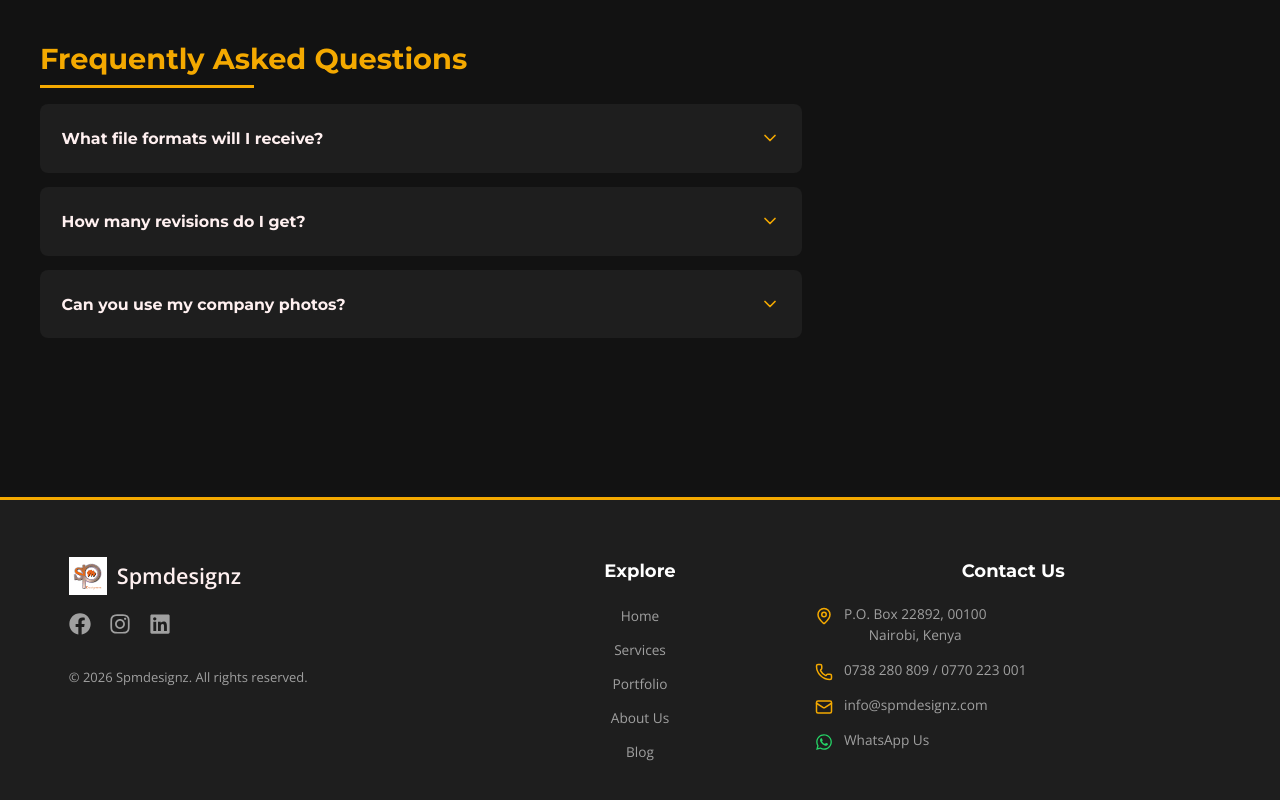
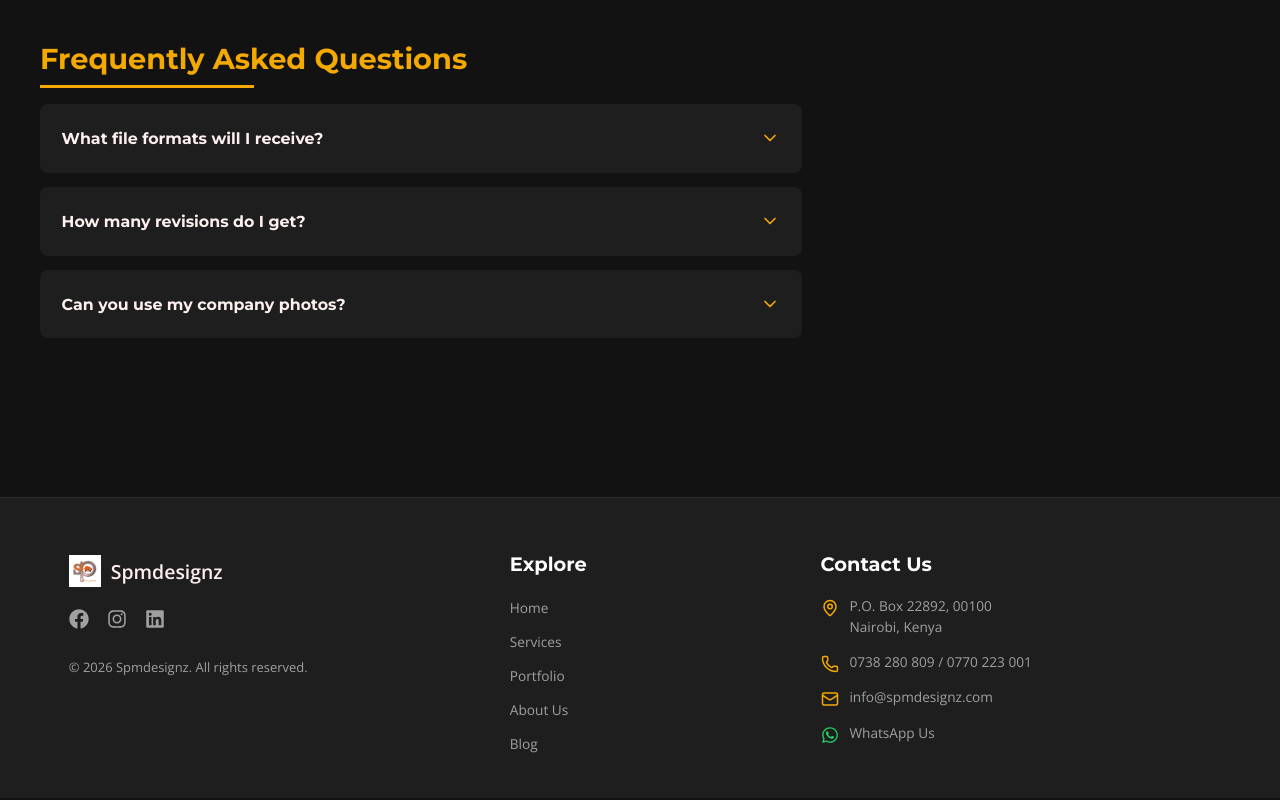
Before and after one commit to MucheruElijah/spmdesignz-website, a React (Vite) app: page /service/flyer-design in a window 1280 px wide. Shown: the part 1981-2781 px from the top of the page. Built offline with nearby package versions, Linux system fonts and the light colour scheme.

Commit message:
Fix asset paths

```diff
--- a/src/App.css
+++ b/src/App.css
@@ -491,7 +491,7 @@
 /* Footer Redesign */
 .site-footer {
   background-color: var(--surface-color);
-  border-top: 3px solid var(--primary-color);
+  border-top: 1px solid var(--surface-color-light);
   padding: 4rem 0 3rem;
   color: var(--text-secondary);
 }
@@ -499,7 +499,7 @@
 .footer-grid {
   display: grid;
   grid-template-columns: 1.5fr 1fr 1.5fr;
-  gap: 3rem;
+  gap: 3.5rem;
   align-items: start;
 }
 
@@ -510,10 +510,14 @@
   }
 }
 
-.footer-col-brand {
+.footer-col {
   display: flex;
   flex-direction: column;
   align-items: flex-start;
+  text-align: left;
+}
+
+.footer-col-brand {
   gap: 1.25rem;
 }
 
@@ -523,13 +527,24 @@
   gap: 10px;
   text-decoration: none;
   font-weight: 700;
-  font-size: 1.5rem;
+  font-size: 1.35rem;
   color: var(--text-primary);
+  line-height: 1;
+  margin-bottom: 0.25rem;
 }
 
 .footer-logo img {
-  height: 38px;
+  height: 32px;
   width: auto;
+}
+
+.footer-heading {
+  color: #fff;
+  font-size: 1.35rem;
+  margin: 0 0 1.5rem 0;
+  font-weight: 700;
+  line-height: 1;
+  text-align: left;
 }
 
 .footer-socials {
@@ -550,14 +565,7 @@
 .copyright-text {
   font-size: 0.9rem;
   color: var(--text-secondary);
-  margin-top: 0.5rem;
-}
-
-.footer-heading {
-  color: #fff;
-  font-size: 1.25rem;
-  margin-bottom: 1.25rem;
-  font-weight: 700;
+  margin-top: 0.25rem;
 }
 
 .footer-links {
@@ -566,7 +574,14 @@
   margin: 0;
   display: flex;
   flex-direction: column;
+  align-items: flex-start;
   gap: 0.75rem;
+  text-align: left;
+  width: 100%;
+}
+
+.footer-links li {
+  text-align: left;
 }
 
 .footer-links a {
@@ -574,11 +589,12 @@
   text-decoration: none;
   transition: var(--transition);
   font-size: 0.95rem;
+  display: inline-block;
 }
 
 .footer-links a:hover {
   color: var(--primary-color);
-  padding-left: 4px;
+  transform: translateX(4px);
 }
 
 .footer-contact-list {
@@ -587,7 +603,10 @@
   margin: 0;
   display: flex;
   flex-direction: column;
+  align-items: flex-start;
   gap: 1rem;
+  text-align: left;
+  width: 100%;
 }
 
 .footer-contact-list li {
@@ -597,6 +616,7 @@
   font-size: 0.95rem;
   color: var(--text-secondary);
   line-height: 1.5;
+  text-align: left;
 }
 
 .contact-icon {
--- a/src/App.jsx
+++ b/src/App.jsx
@@ -86,15 +86,15 @@ function App() {
               <span>Spmdesignz</span>
             </Link>
             <div className="footer-socials">
-              <a href="https://web.facebook.com/spmdesigners" target="_blank" rel="noopener noreferrer" aria-label="Facebook"><FaFacebook size={22} /></a>
-              <a href="https://www.instagram.com/spmdesignz" target="_blank" rel="noopener noreferrer" aria-label="Instagram"><FaInstagram size={22} /></a>
-              <a href="https://linkedin.com/spmdesigns" target="_blank" rel="noopener noreferrer" aria-label="LinkedIn"><FaLinkedin size={22} /></a>
+              <a href="https://web.facebook.com/spmdesigners" target="_blank" rel="noopener noreferrer" aria-label="Facebook"><FaFacebook size={20} /></a>
+              <a href="https://www.instagram.com/spmdesignz" target="_blank" rel="noopener noreferrer" aria-label="Instagram"><FaInstagram size={20} /></a>
+              <a href="https://linkedin.com/spmdesigns" target="_blank" rel="noopener noreferrer" aria-label="LinkedIn"><FaLinkedin size={20} /></a>
             </div>
             <p className="copyright-text">&copy; {new Date().getFullYear()} Spmdesignz. All rights reserved.</p>
           </div>
 
           {/* Column 2: Explore */}
-          <div className="footer-col">
+          <div className="footer-col footer-col-explore">
             <h4 className="footer-heading">Explore</h4>
             <ul className="footer-links">
               <li><Link to="/">Home</Link></li>
@@ -106,7 +106,7 @@ function App() {
           </div>
 
           {/* Column 3: Contact Us */}
-          <div className="footer-col">
+          <div className="footer-col footer-col-contact">
             <h4 className="footer-heading">Contact Us</h4>
             <ul className="footer-contact-list">
               <li>
```
